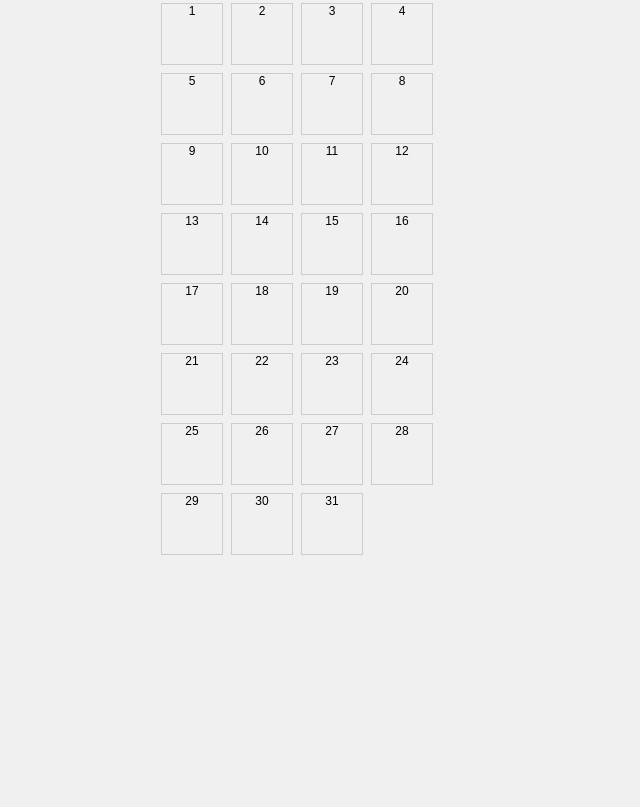
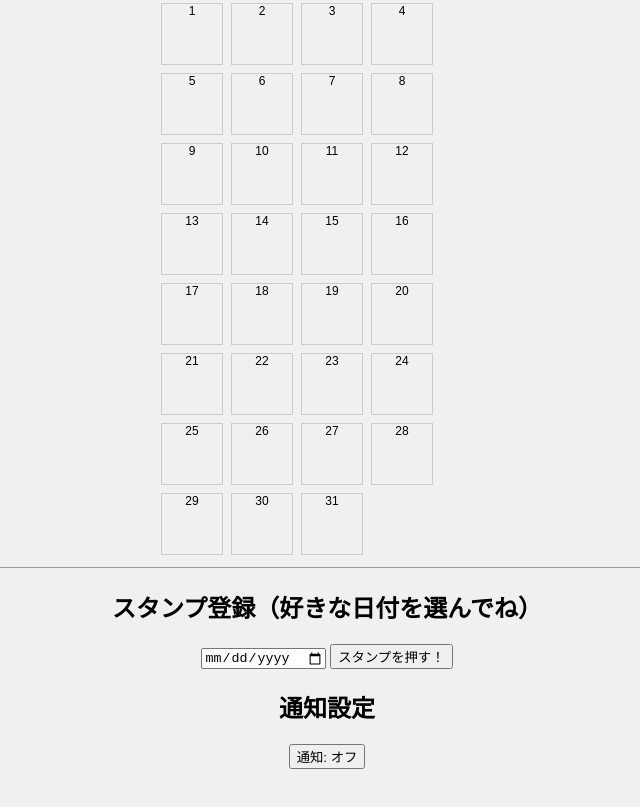
Before and after one commit to tasuketekure/guruguru_hamigaki, a plain HTML site: page index.html in a window 1280 px wide. Shown: the part 753-1560 px from the top of the page, without its empty margins (313-953 px from the left). Before the commit the page ends 1352 px from the top, so only its background shows below. Drawn offline with Linux system fonts and the light colour scheme.

Commit message:
Add files via upload

```diff
--- /dev/null
+++ b/custom_addon.js
@@ -0,0 +1,39 @@
+
+function submitStamp() {
+  const date = document.getElementById("stampDate").value;
+  if (!date) return alert("日付を選んでね！");
+  fetch("https://script.google.com/macros/s/AKfycbzB9xMnBZXH-QIfrnawMtrRWYHM-MoB4Y0GeOBEpm3P1I79o0uAlg5yDuH2CYGeu4uS/exec", {
+    method: "POST",
+    body: JSON.stringify({ date }),
+    headers: { "Content-Type": "application/json" }
+  }).then(r => r.text()).then(() => {
+    document.getElementById("stampSound").play();
+    alert("スタンプをおしたよ！");
+  });
+}
+
+function toggleNotification() {
+  const btn = document.getElementById("notifyToggle");
+  const current = localStorage.getItem("guru_notify") === "on";
+  if (current) {
+    Notification.permission === "granted" && alert("通知をオフにしました");
+    localStorage.setItem("guru_notify", "off");
+    btn.textContent = "通知: オフ";
+  } else {
+    Notification.requestPermission().then(permission => {
+      if (permission === "granted") {
+        localStorage.setItem("guru_notify", "on");
+        btn.textContent = "通知: オン";
+        alert("通知をオンにしました");
+      } else {
+        alert("通知が許可されませんでした");
+      }
+    });
+  }
+}
+
+window.addEventListener("DOMContentLoaded", () => {
+  const btn = document.getElementById("notifyToggle");
+  const current = localStorage.getItem("guru_notify");
+  btn.textContent = current === "on" ? "通知: オン" : "通知: オフ";
+});
--- a/index.html
+++ b/index.html
@@ -39,5 +39,16 @@
       navigator.serviceWorker.register('sw.js').then(() => console.log("Service Worker registered"));
     }
   </script>
+
+<hr>
+<h2>スタンプ登録（好きな日付を選んでね）</h2>
+<input type="date" id="stampDate" />
+<button onclick="submitStamp()">スタンプを押す！</button>
+<audio id="stampSound" src="stamp_sound.mp3"></audio>
+
+<h2>通知設定</h2>
+<button id="notifyToggle" onclick="toggleNotification()">通知: 未設定</button>
+
+<script src="custom_addon.js"></script>
 </body>
 </html>
```
